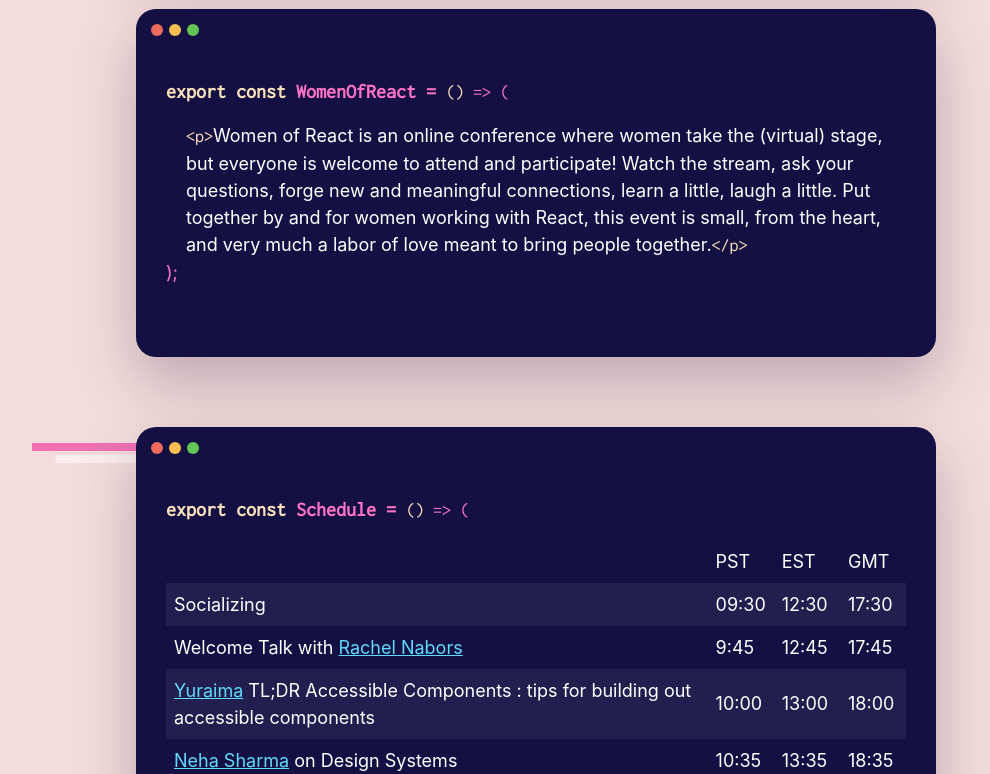
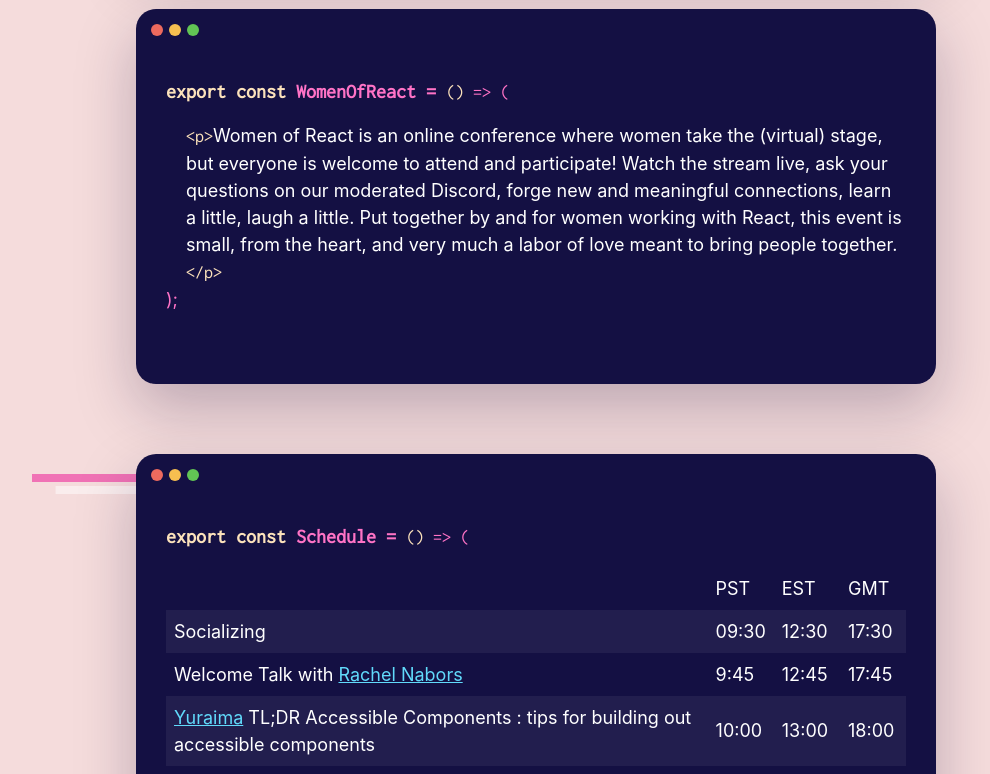
Before and after one commit to rachelnabors/women-of-react-website, a Gatsby site: page / in a window 1280 px wide. Shown: the part 860-1634 px from the top of the page, without its empty margins (104-1094 px from the left). Built offline with nearby package versions, Linux system fonts and the light colour scheme; Gatsby itself is replaced by a stand-in of ours.

Commit message:
Adding Discord to description of event.

```diff
--- a/src/pages/index.js
+++ b/src/pages/index.js
@@ -182,7 +182,7 @@ const IndexPage = () => {
         <CodeElement element="<p>" />
         Women of React is an online conference where women take the (virtual)
         stage, but everyone is welcome to attend and participate! Watch the
-        stream, ask your questions, forge new and meaningful connections, learn
+        stream live, ask your questions on our moderated Discord, forge new and meaningful connections, learn
         a little, laugh a little. Put together by and for women working with
         React, this event is small, from the heart, and very much a labor of
         love meant to bring people together.
```
